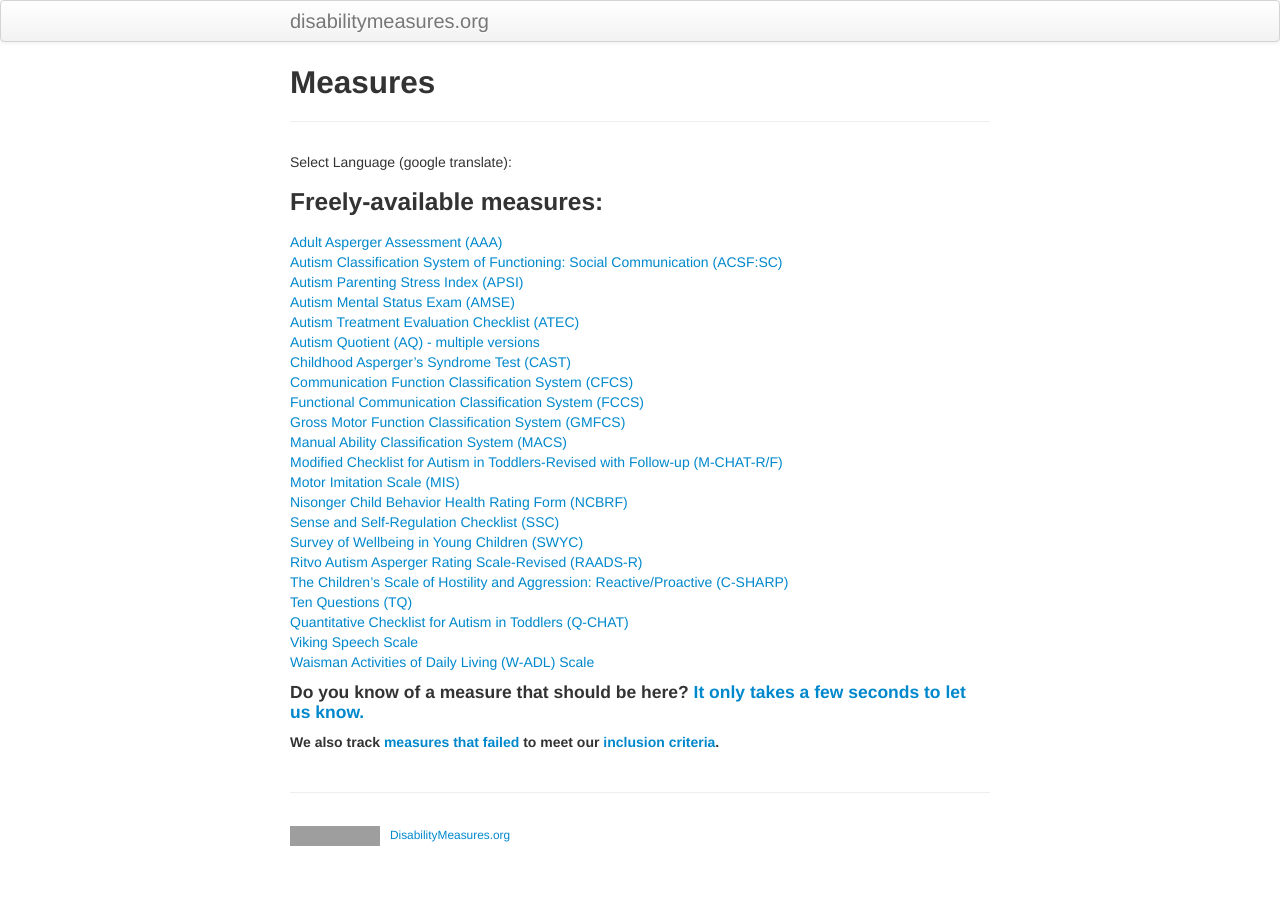
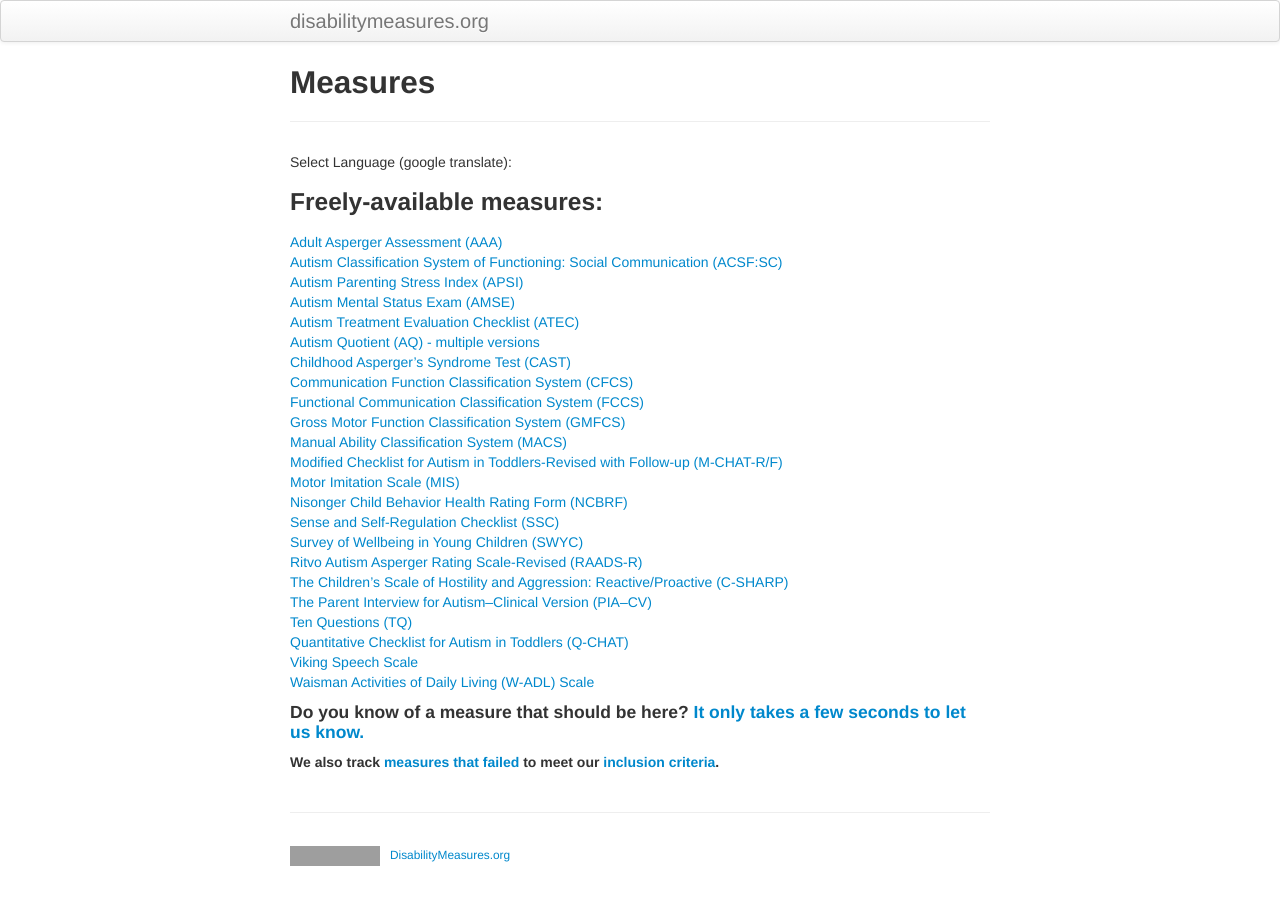
Before and after one commit to mjmaenner/disabilitymeasures, a Jekyll site: the page built from measures/index.md, in a window 1280 px wide. Built offline with Jekyll 4.4.1, drawn with Linux system fonts in a browser that asks for light colours; grey boxes are pictures that could not be loaded.

Commit message:
added pia-cv

```diff
--- a/measures/index.md
+++ b/measures/index.md
@@ -31,6 +31,7 @@ function googleTranslateElementInit() {
 [Survey of Wellbeing in Young Children (SWYC)](http://disabilitymeasures.org/swyc)
 [Ritvo Autism Asperger Rating Scale-Revised (RAADS-R)](http://disabilitymeasures.org/raads-r)
 [The Children's Scale of Hostility and Aggression: Reactive/Proactive (C-SHARP)](http://disabilitymeasures.org/c-sharp)
+[The Parent Interview for Autism–Clinical Version (PIA–CV)](http://disabilitymeasures.org/pia-cv)
 [Ten Questions (TQ)](http://disabilitymeasures.org/tenquestions)
 [Quantitative Checklist for Autism in Toddlers (Q-CHAT)](http://disabilitymeasures.org/qchat)
   [Viking Speech Scale](http://disabilitymeasures.org/viking)
```
